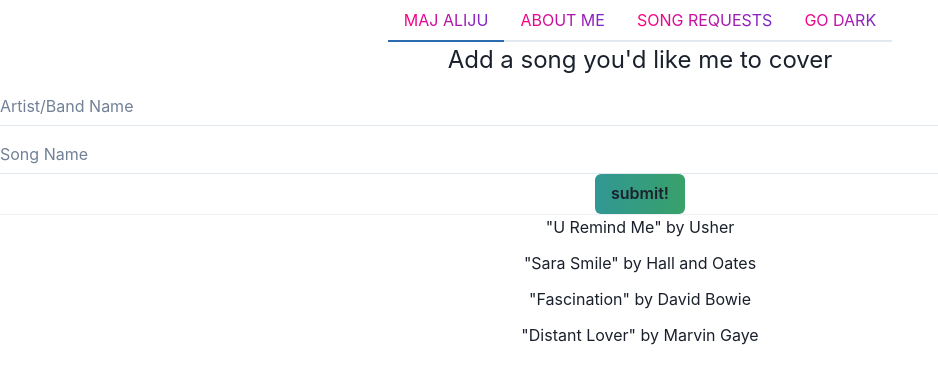
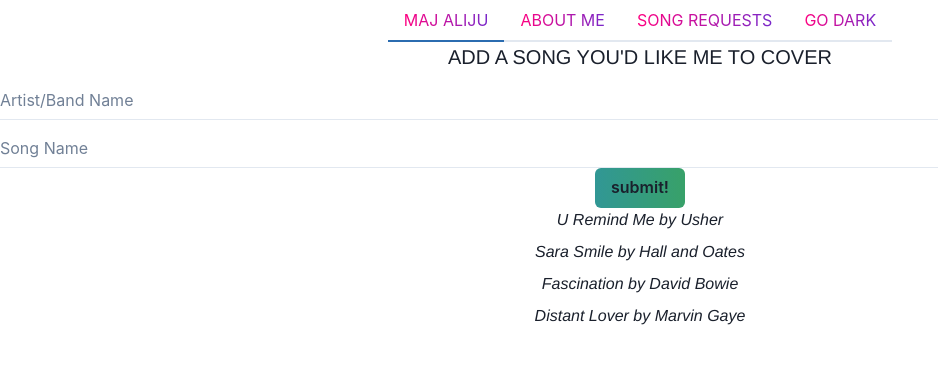
Before and after one commit to majaliju/artist-portfolio-page, a React (Create React App) app: page /songrequests in a window 1280 px wide. Shown: the top 384 px of the page, without its empty margins (0-938 px from the left). Built offline with nearby package versions, Linux system fonts and the light colour scheme; data requests are answered from the project's data file.

Commit message:
updated all styling -- SongRequests, SongForm

```diff
--- a/src/components/SongForm.js
+++ b/src/components/SongForm.js
@@ -40,8 +40,8 @@ function SongForm({ onSubmit }) {
     <>
       <Box>
         <Center>
-        <Text fontSize="2xl">
-          Add a song you'd like me to cover
+        <Text fontSize="xl" fontWeight="light" fontFamily="Helvetica">
+          ADD A SONG YOU'D LIKE ME TO COVER
         </Text>
         </Center>
 
--- a/src/components/SongRequests.js
+++ b/src/components/SongRequests.js
@@ -1,17 +1,10 @@
 import React, { useState, useEffect } from "react";
 import SongForm from "./SongForm";
-import {
-  Divider,
-  List,
-  ListItem, Center, Text
-} from "@chakra-ui/react";
-
+import { Divider, List, ListItem, Center, Text } from "@chakra-ui/react";
 
 function SongRequests() {
   // create a state for the song requests
   const [songData, setSongData] = useState([]);
-
-  console.log("songData :", songData);
 
   // update state with our initial list of songs
   useEffect(() => {
@@ -40,14 +33,15 @@ function SongRequests() {
   return (
     <div>
       <SongForm onSubmit={postNewSong} />
-      <Divider />
-      <List spacing={3}>
+
+      <List spacing={2}>
         {songData.map((song) => (
           <ListItem key={song.id}>
             <Center>
-              <Text > "{song.songName}" by {song.artistName}</Text>
+              <Text fontFamily="Helvetica" fontWeight="thin" fontStyle="italic">
+                {song.songName} by {song.artistName}
+              </Text>
             </Center>
-
           </ListItem>
         ))}
       </List>
```
